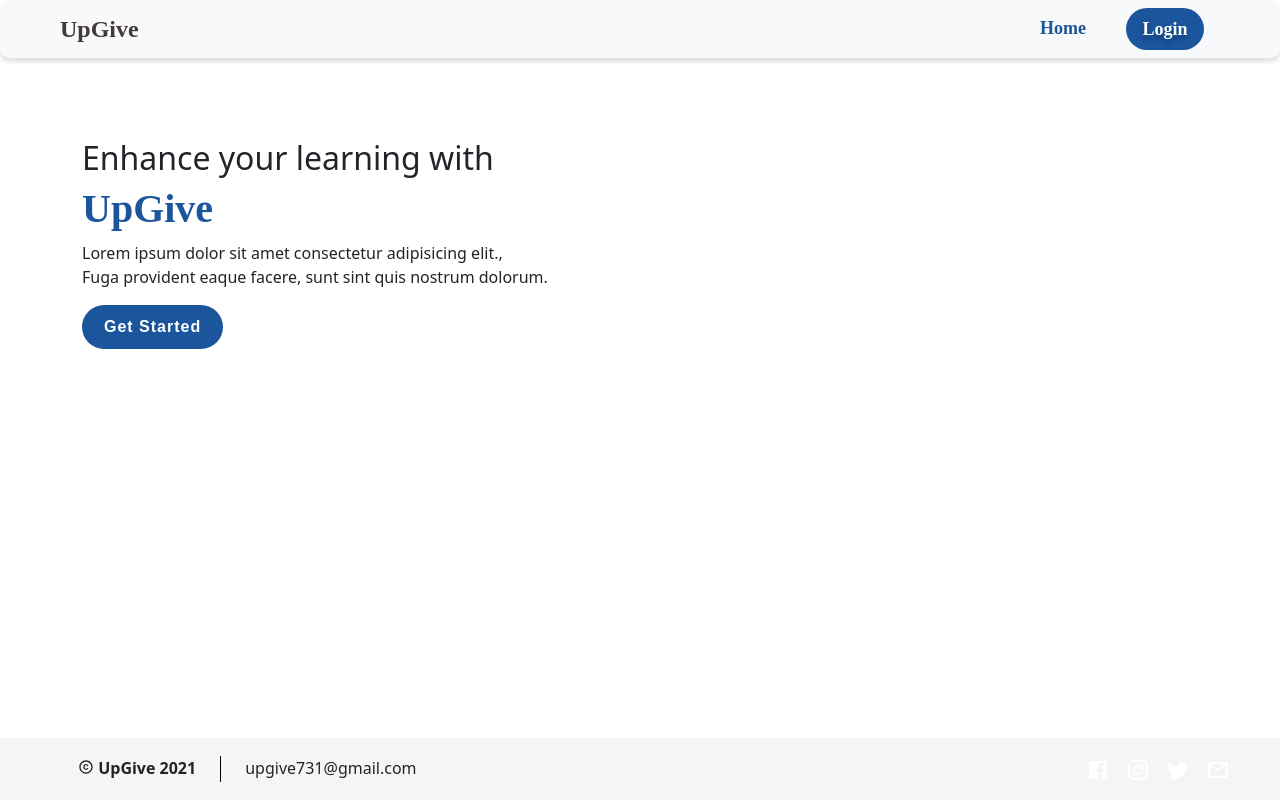
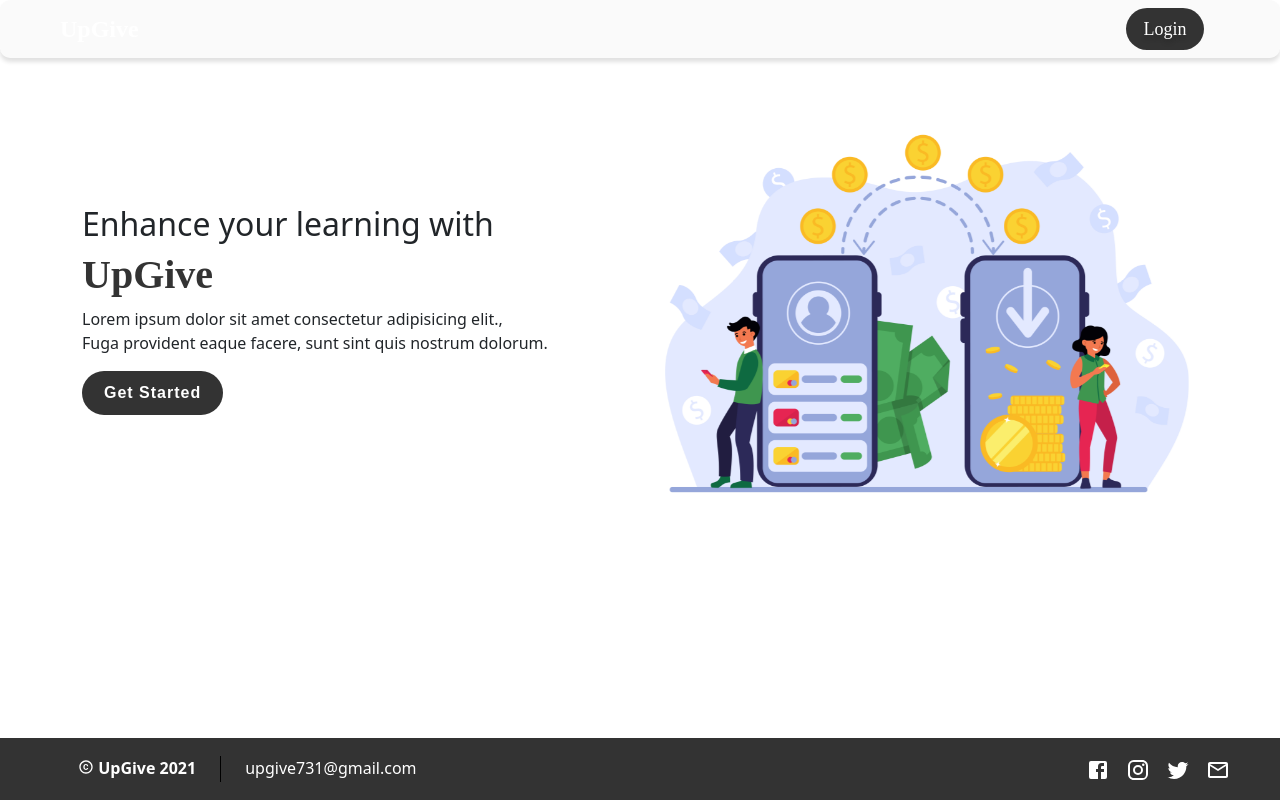
Before and after one commit to jatin831/UpGive, a React (Create React App) app in the folder client/: page / in a window 1280 px wide. Built offline with nearby package versions, Linux system fonts and the light colour scheme; no server answers.

Commit message:
updated landing page

```diff
--- a/client/src/components/Comp/header.css
+++ b/client/src/components/Comp/header.css
@@ -13,8 +13,7 @@ a {
     line-height: 32px !important;
     display: flex !important;
     align-items: center !important;
-
-    color: #433939 !important;
+    color: #FFFFFF !important;
 }
 
 .navbar {
@@ -32,13 +31,13 @@ a {
     height: 42px;
     font-family: Tajawal;
     font-style: normal;
-    font-weight: bold;
+    /* font-weight: bold; */
     font-size: 18px;
     line-height: 24px;
     text-align: center !important;
     color: #FFFFFF;
     text-shadow: 0px 4px 4px rgba(0, 0, 0, 0.25);
-    background: #1B559C;
+    background: #333333;
     border-radius: 22px;
     border: none !important;
 }
--- a/client/src/components/Comp/header.jsx
+++ b/client/src/components/Comp/header.jsx
@@ -72,7 +72,7 @@ const Header = () => {
   };
   return (
     <>
-      <nav className="navbar navbar-expand-lg navbar-light bg-light">
+      <nav className="navbar navbar-expand-lg">
         <div className="container-fluid">
           <>
             <NavLink to="/" className="navbar-brand ms-5 fw-bold" href="#">
@@ -96,16 +96,6 @@ const Header = () => {
               id="navbarSupportedContent"
             >
               <ul className="navbar-nav ms-auto mb-2 mb-lg-0 me-5">
-                <li className="nav-item mx-3">
-                  <NavLink
-                    to="/"
-                    className="nav-link"
-                    activeClassName="selected"
-                    exact
-                  >
-                    Home
-                  </NavLink>
-                </li>
                 <ConditionalBtn />
               </ul>
             </div>
--- a/client/src/components/home.css
+++ b/client/src/components/home.css
@@ -51,7 +51,7 @@ h1{
   border-radius: 30px;
   transition: 0.5s;
   color: #fff;
-  background: #1b559c;
+  background: #333333;
 }
 
 a {
@@ -60,7 +60,7 @@ a {
 }
 
 .Footer {
-  background-color: whitesmoke;
+  background-color: #333333;
   padding: 10px 30px;
   position: fixed;
   bottom: 0 !important;
--- a/client/src/components/home.js
+++ b/client/src/components/home.js
@@ -18,14 +18,14 @@ const Home = ()=>{
               <div className="col-lg-6 pt-5 pt-lg-0 mb-5 order-2 order-lg-1 d-flex flex-column justify-content-center">
                 <div>
                   <h2>Enhance your learning with</h2>
-                  <h1><strong>UpGive</strong></h1>
+                  <h1 style = {{color:"#333333"}}><strong>UpGive</strong></h1>
                   <p>Lorem ipsum dolor sit amet consectetur adipisicing elit.,<br/>
                     Fuga provident eaque facere, sunt sint quis nostrum dolorum.</p>
                   <a href="#about" className="btn-get-started scrollto">Get Started</a>
                 </div>
               </div>
               <div className="col-lg-6 order-1 order-lg-2 hero-img aos-init aos-ani0 FloatImg" data-aos="fade-left">
-                {/* <img src={landingVector} className="img-fluid animated" alt="" /> */}
+                <img src={landingVector} className="img-fluid animated" alt="" />
               </div>
             </div>
           </div>
@@ -33,10 +33,10 @@ const Home = ()=>{
         <div className="Footer mt-3">
           <div className="row p-0 m-0">
               <div className="col-12 col-md-6 d-flex justify-content-center justify-content-md-start px-0 py-2">
-                  <div className="Footer_Copyright pe-2 pe-md-4 ms-0 ms-md-5 fw-bold">
-                    <CopyrightIcon style={{fontSize: "16px", marginTop: "-5px"}}/> UpGive 2021
+                  <div className="Footer_Copyright pe-2 pe-md-4 ms-0 ms-md-5 fw-bold" style = {{color:"white"}}>
+                    <CopyrightIcon style={{fontSize: "16px", marginTop: "-5px", color:"white"}}/> UpGive 2021
                   </div>
-                  <div className="ms-0 ms-md-4 ps-2 ps-md-0">
+                  <div className="ms-0 ms-md-4 ps-2 ps-md-0" style = {{color:"white"}}>
                     upgive731@gmail.com
                   </div>
               </div>
```
